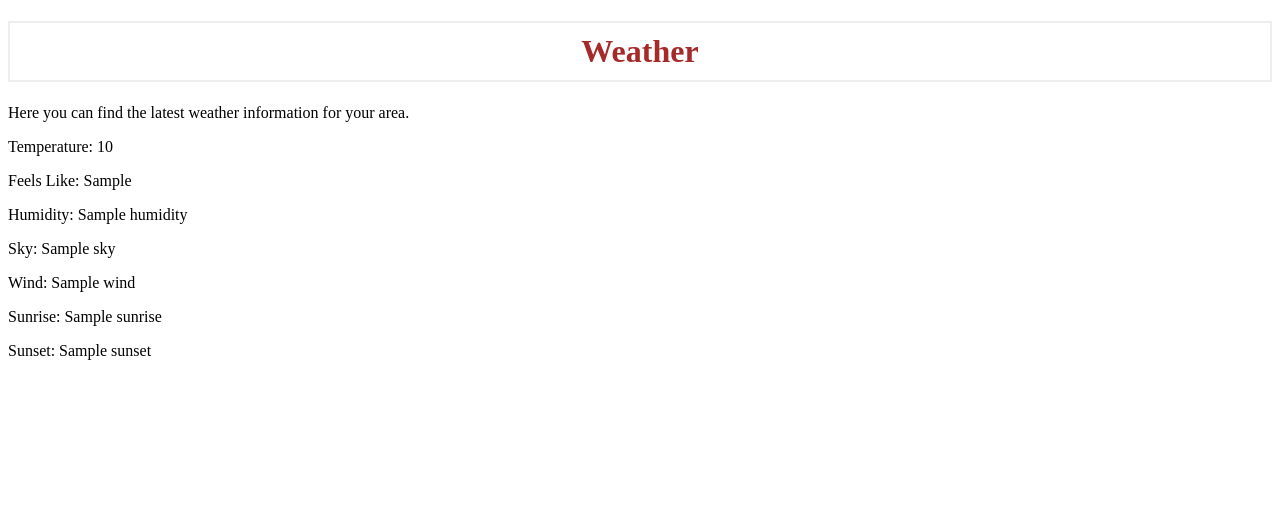
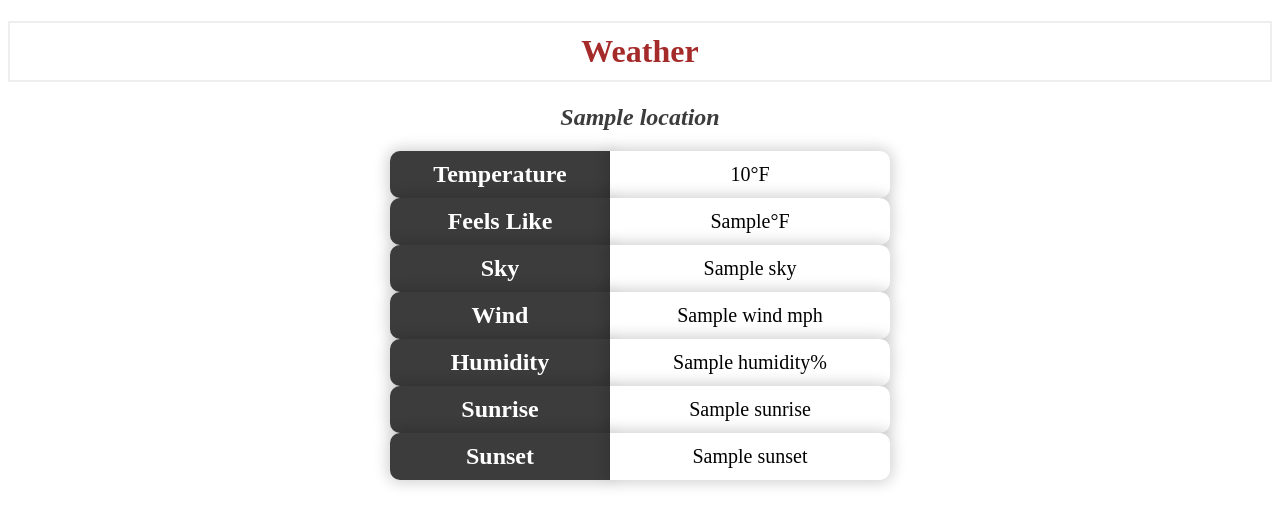
Before and after one commit to AidenEyre/RPI-Weather-Site, a Flask app: template templates/weather.html in a window 1280 px wide. Shown: the top 527 px of the page. Run offline with Flask 2, Linux system fonts and the light colour scheme; the template is opened without the code that fills it: most values are stand-ins (such as "Sample title", 1, 10 or a date in 2020).

Commit message:
Style the weather page

```diff
--- /dev/null
+++ b/static/css/weather.css
@@ -0,0 +1,47 @@
+table {
+    border-collapse: collapse;
+    width: 500px;
+    padding: 10px;
+    margin: 0 auto;
+    border-radius: 10px 0 0 10px;
+}
+
+th {
+    font-size: 24px;
+    font-weight: bold;
+    text-align: center;
+    background-color: #3c3c3c;
+    color: white;
+    padding: 10px;
+    width: 200px;
+    border-radius: 10px 0 0 10px;
+    box-shadow: 0px 0px 15px 2px rgba(0, 0, 0, 0.2);
+}
+
+td {
+    font-size: 20px;
+    text-align: center;
+    padding: 10px 25px;
+    background-color: white;
+    border-radius: 0 10px 10px 0;
+    box-shadow: 0px 0px 15px 2px rgba(0, 0, 0, 0.2);
+}
+
+h2 {
+    font-size: 24px;
+    font-style: italic;
+    text-align: center;
+    color: #3c3c3c;
+    margin-bottom: 20px;
+}
+
+@media (max-width: 600px) {
+    table {
+        width: 80%;
+    }
+
+    th, td {
+        width: auto;
+        display: block;
+    }
+}
--- a/templates/weather.html
+++ b/templates/weather.html
@@ -4,19 +4,57 @@
 <head>
     <meta charset="UTF-8">
     <link rel="stylesheet" href="{{ url_for('static', filename= 'css/style.css') }}">
+    <link rel="stylesheet" href="{{ url_for('static', filename= 'css/weather.css') }}">
     <title>Local Weather</title>
 </head>
 
 <body>
     <h1>Weather</h1>
-    <p>Here you can find the latest weather information for your area.</p>
-    <p>Temperature: {{ weather_data.temperature }}</p>
-    <p>Feels Like: {{ weather_data.feels_like }}</p>
-    <p>Humidity: {{ weather_data.humidity }}</p>
-    <p>Sky: {{ weather_data.sky }}</p>
-    <p>Wind: {{ weather_data.wind }}</p>
-    <p>Sunrise: {{ weather_data.sunrise }}</p>
-    <p>Sunset: {{ weather_data.sunset }}</p>
+    <h2>{{ weather_data['location'] }}</h2>
+    <div class="weather-wrapper">
+        <table>
+            <tr>
+                <th>Temperature</th>
+                <td>{{ weather_data['temperature'] }}°F</td>
+            </tr>
+            <tr>
+                <th>Feels Like</th>
+                <td>{{ weather_data['feels_like'] }}°F</td>
+            </tr>
+            <tr>
+                <th>Sky</th>
+                <td>{{ weather_data['sky'] }}</td>
+            </tr>
+            <tr>
+                <th>Wind</th>
+                <td>{{ weather_data['wind'] }} mph</td>
+            </tr>
+            <tr>
+                <th>Humidity</th>
+                <td>{{ weather_data['humidity'] }}%</td>
+            </tr>
+            <tr>
+                <th>Sunrise</th>
+                <td>{{ weather_data['sunrise'] }}</td>
+            </tr>
+            <tr>
+                <th>Sunset</th>
+                <td>{{ weather_data['sunset'] }}</td>
+            </tr>
+        </table>
+    </div>
+
+    <script>
+        setInterval(function () {
+            $.ajax({
+                url: '/get_data',
+                dataType: 'json',
+                success: function (data) {
+                    weather_data = data;
+                }
+            });
+        }, 60000);
+    </script>
 </body>
 
 </html>
```
